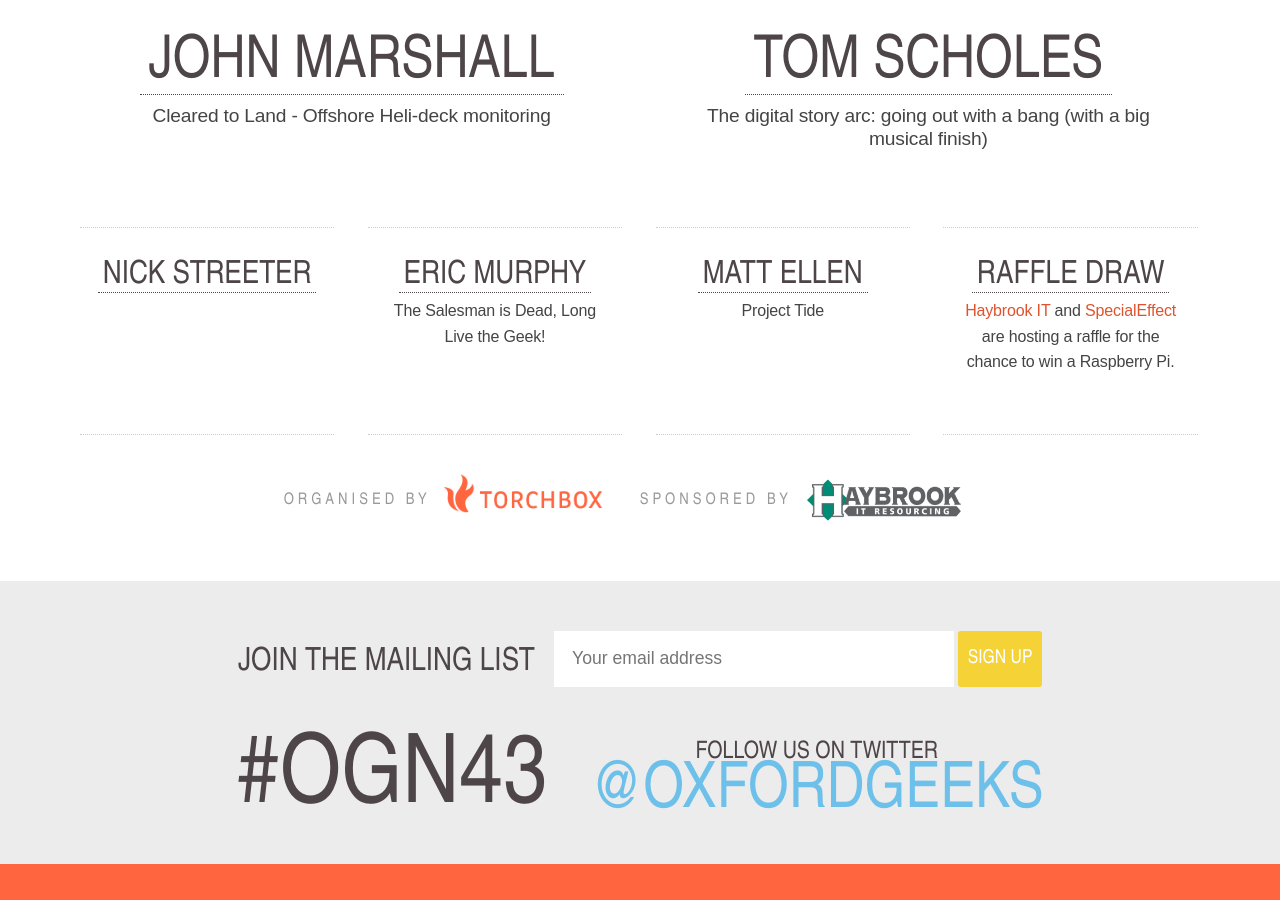
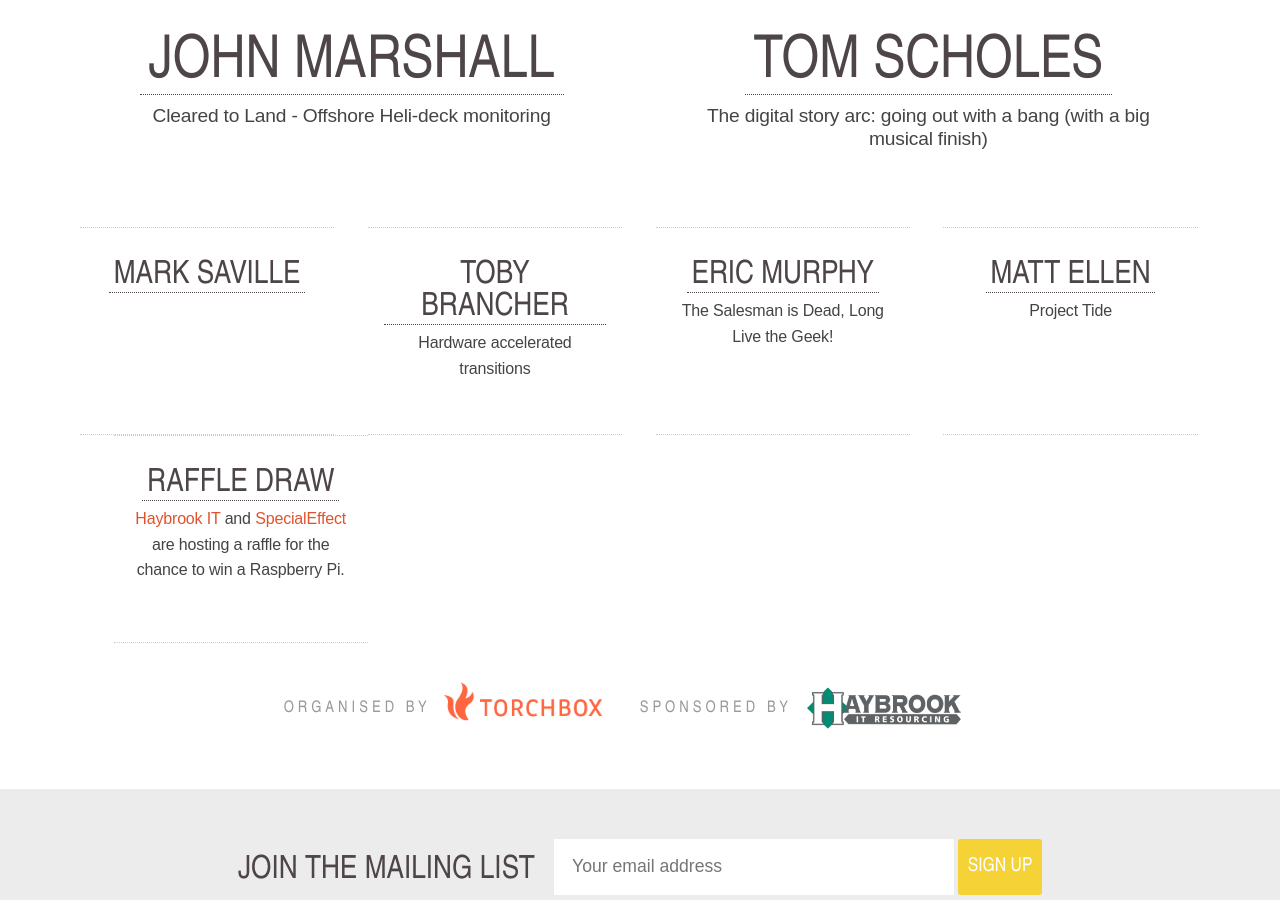
Before and after one commit to torchbox/ogn, a Jekyll site: the page built from _posts/2015-12-09-ogn43.markdown, in a window 1280 px wide and 900 px high, scrolled down 653 px. Built offline with Jekyll 4.4.1, drawn with Linux system fonts in a browser that asks for light colours; nearby versions of some CDN libraries; Markdown is read by kramdown in place of the engine named in the settings.

Commit message:
adding toby and mark

```diff
--- a/_posts/2015-12-09-ogn43.markdown
+++ b/_posts/2015-12-09-ogn43.markdown
@@ -50,8 +50,12 @@
 
 <ul class="microslots">
     <li itemprop="performer" itemscope="itemscope" itemtype="http://schema.org/Person">
-        <a href="http://www.specialeffect.org.uk/" itemprop="url"><h2 itemprop="name">Nick Streeter</h2></a>
+        <a href="http://www.specialeffect.org.uk/" itemprop="url"><h2 itemprop="name">Mark Saville</h2></a>
         <p></p>
+    </li>
+    <li itemprop="performer" itemscope="itemscope" itemtype="http://schema.org/Person">
+        <a href="http://www.torchbox.com/" itemprop="url"><h2 itemprop="name">Toby Brancher</h2></a>
+        <p>Hardware accelerated transitions</p>
     </li>
     <li itemprop="performer" itemscope="itemscope" itemtype="http://schema.org/Person">
         <a href="http://www.babelquest.co.uk/" itemprop="url"><h2 itemprop="name">Eric Murphy</h2></a>
```
